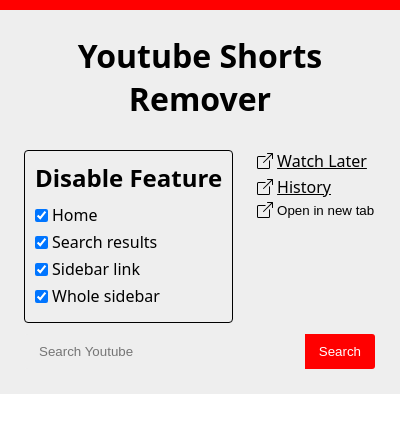
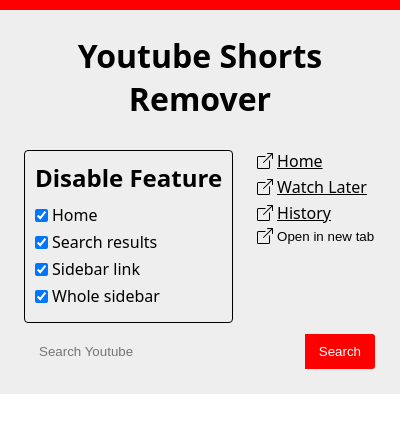
Before and after one commit to data-miner00/ytb-shorts-remover, a browser extension: page src/popup/popup.html in a window 400 px wide. Drawn offline with Linux system fonts and the light colour scheme; files whose address does not match are found by name.

Commit message:
feat: Add home button

```diff
--- a/src/popup/popup.html
+++ b/src/popup/popup.html
@@ -37,6 +37,16 @@
         </div>
 
         <div id="links-container">
+          <a
+            class="links"
+            href="https://www.youtube.com/#"
+            title="Open Youtube in new tab"
+          >
+            <svg>
+              <use href="external.svg#external"></use>
+            </svg>
+            <label>Home</label>
+          </a>
           <a
             class="links"
             href="https://www.youtube.com/playlist?list=WL#"
```
